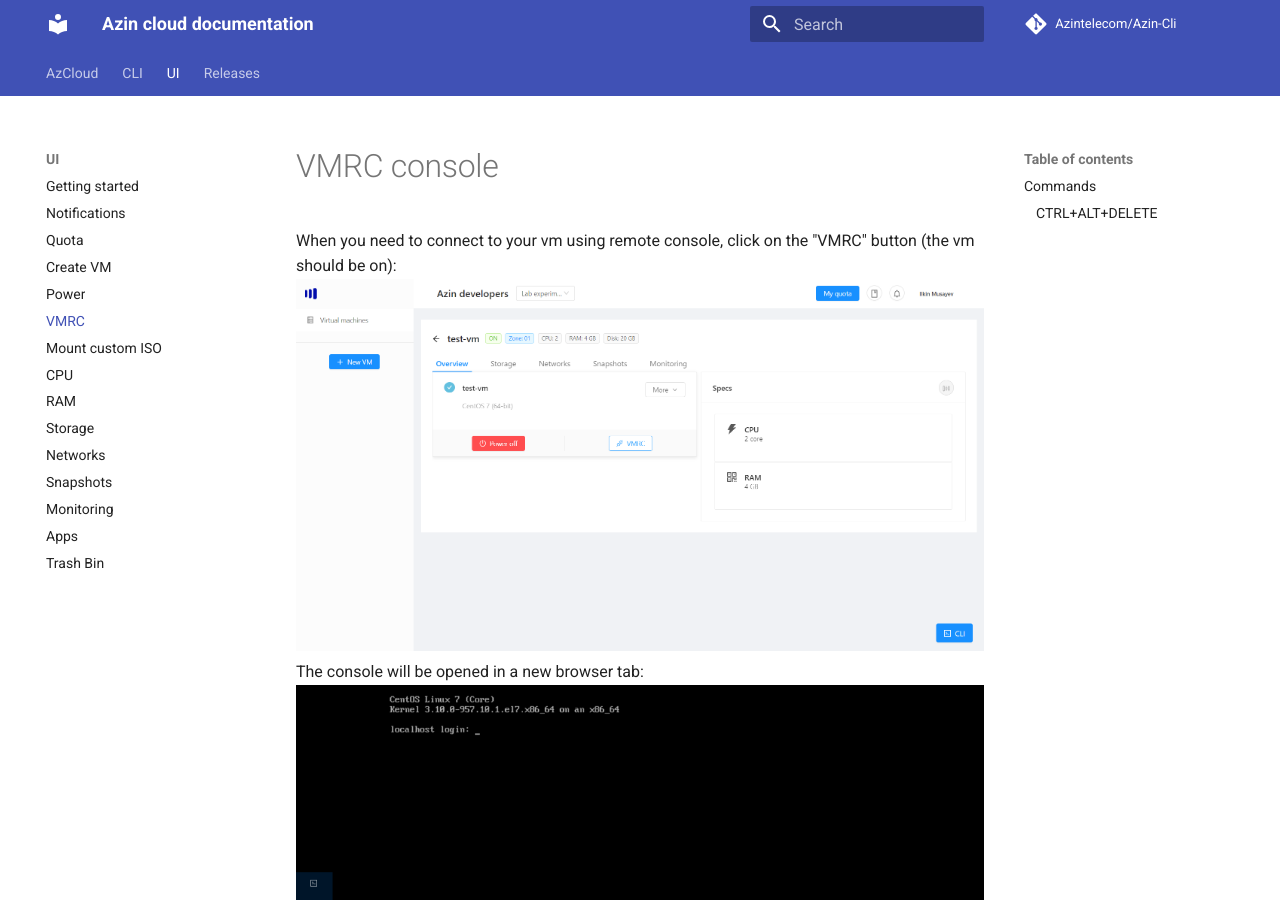
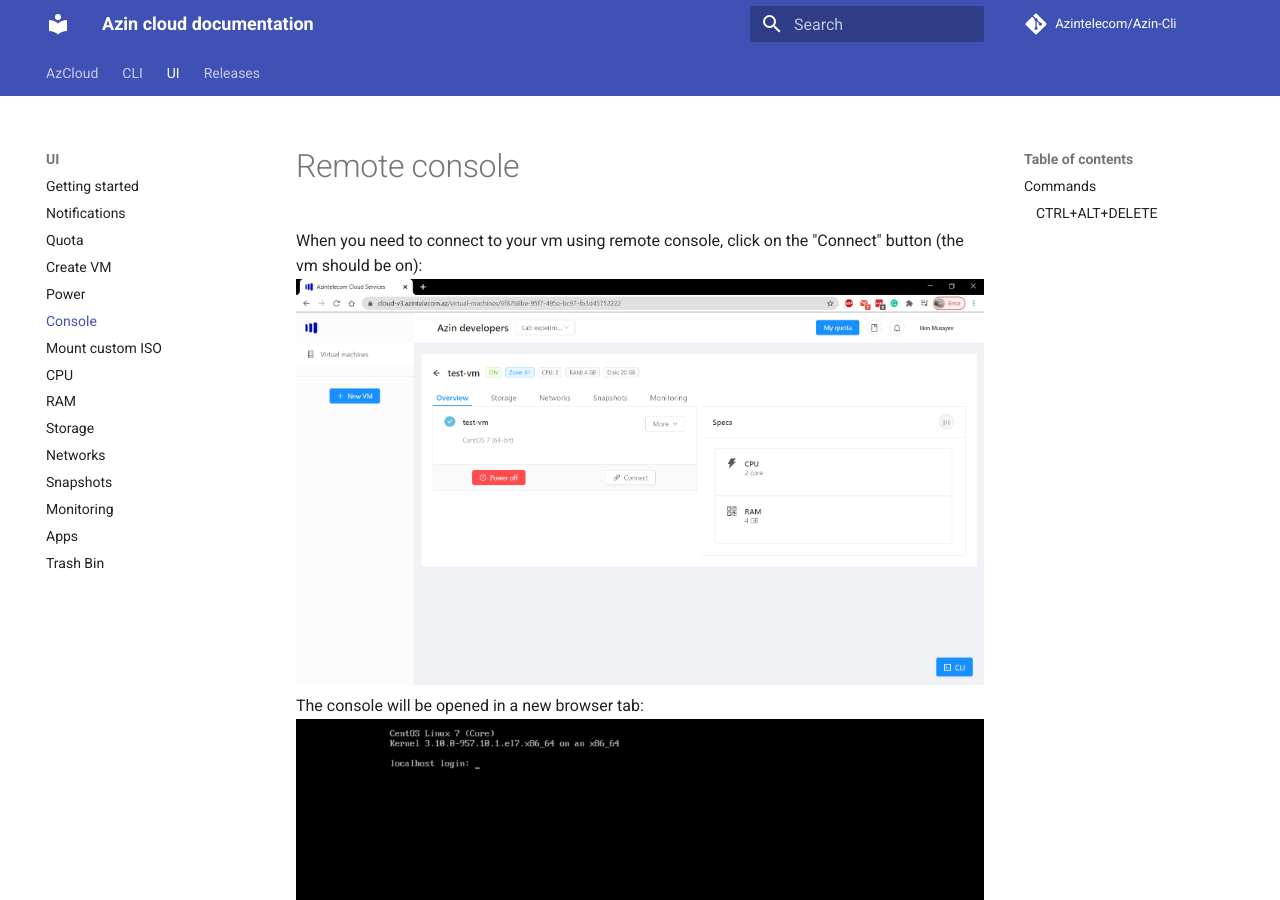
Before and after one commit to ffarajullayev/cli, an MkDocs documentation site: the page built from docs/ui/console.md, in a window 1280 px wide and 900 px high. Built offline with MkDocs 1.6.1 and Material for MkDocs 9.7.7, drawn with Linux system fonts in a browser that asks for light colours; comment, search, counter and statistics services are not loaded.

Commit message:
Rename stuff

```diff
--- a/docs/ui/vmrc.md
+++ b/docs/ui/console.md
@@ -1,8 +1,8 @@
-# VMRC console
-When you need to connect to your vm using remote console, click on the "VMRC" button (the vm should be on):
-![VMRC](./images/vmrc/vmrc.png)
+# Remote console
+When you need to connect to your vm using remote console, click on the "Connect" button (the vm should be on):
+![Connect](./images/console/connect.png)
 The console will be opened in a new browser tab:
-![Console](./images/vmrc/console.png)
+![Console](./images/console/console.png)
 > Note: if you cannot connect to your vm, please restart it once.
 
 ## Commands
@@ -10,4 +10,4 @@
 
 ### CTRL+ALT+DELETE
 Send the CTRL+ALT+DELETE command by clicking on top icon:
-![CTRL+ALT+DELETE](./images/vmrc/ctrl+alt+delete.png)
+![CTRL+ALT+DELETE](./images/console/ctrl+alt+delete.png)
--- a/mkdocs.yml
+++ b/mkdocs.yml
@@ -26,7 +26,7 @@
     - Quota: ui/quota.md
     - Create VM: ui/create-vm.md
     - Power: ui/power.md
-    - VMRC: ui/vmrc.md
+    - Console: ui/console.md
     - Mount custom ISO: ui/mount-iso.md
     - CPU: ui/cpu.md
     - RAM: ui/ram.md
```
Also changed, not shown: docs/ui/power.md (+1 -1 lines), docs/ui/images/bin/delete.png, docs/ui/images/console/connect.png (added), docs/ui/images/console/console.png (renamed from docs/ui/images/vmrc/console.png), docs/ui/images/console/ctrl+alt+delete.png (renamed from docs/ui/images/vmrc/ctrl+alt+delete.png), docs/ui/images/notifications/all.png, docs/ui/images/notifications/error.png, docs/ui/images/power/off.png, docs/ui/images/vmrc/vmrc.png (deleted).
